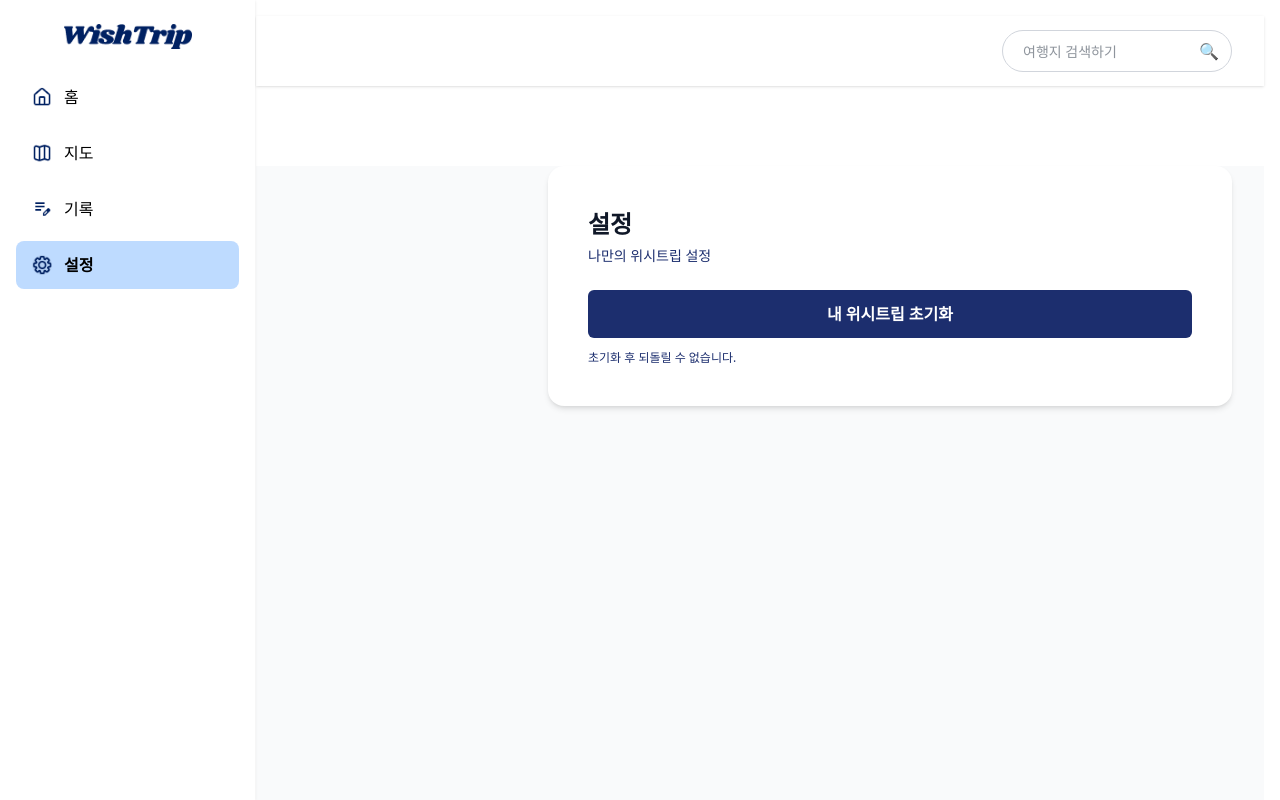
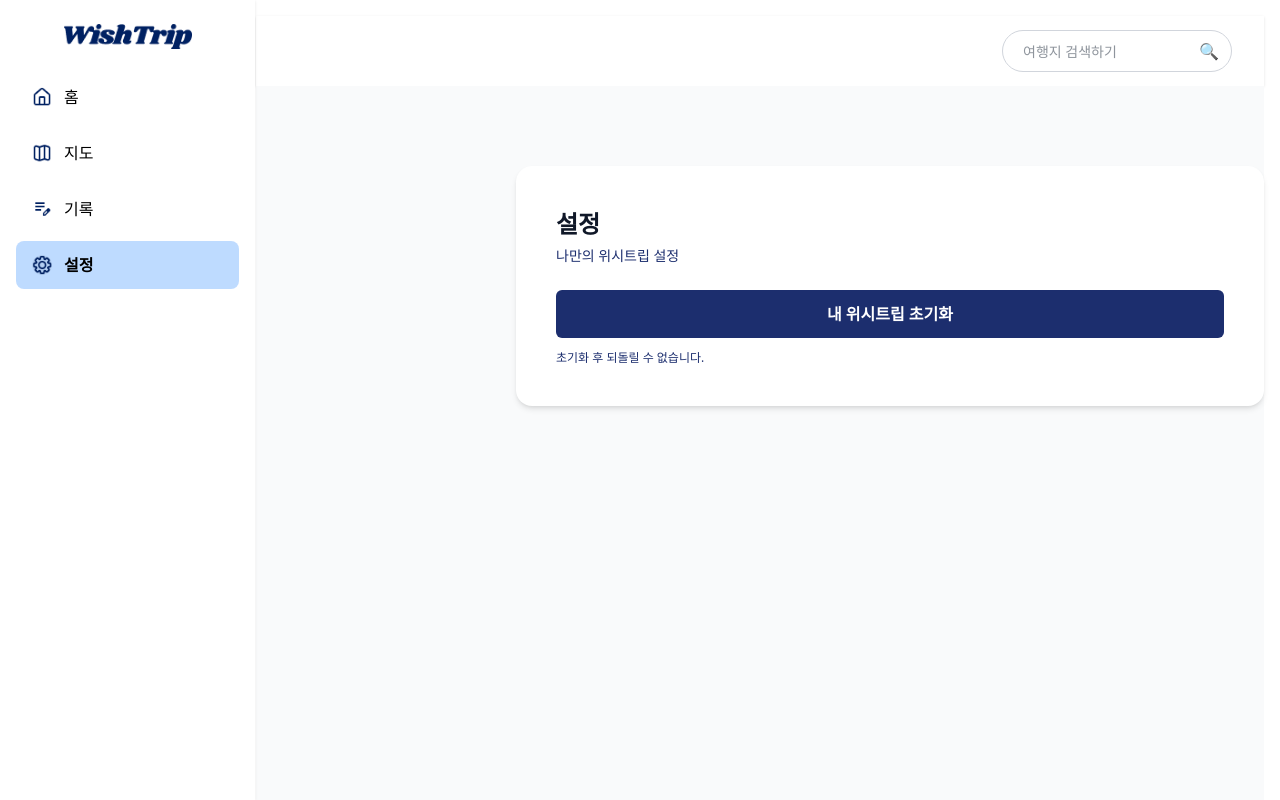
Before and after one commit to seojeongm/WishTrip_Web2, a React (Vite) app in the folder WishTrip-Web2/: page /setting in a window 1280 px wide. Shown: the top 800 px of the page. Built offline with nearby package versions, Linux system fonts and the light colour scheme.

Commit message:
background color changed

```diff
--- a/WishTrip-Web2/src/components/RecommendedTrips.tsx
+++ b/WishTrip-Web2/src/components/RecommendedTrips.tsx
@@ -25,8 +25,7 @@ const trips = [
 
 const RecommendedTrips = () => {
   return (
-<section className="w-full max-w-[1216px] mx-auto px-4 md:px-8 py-12 bg-[#F8F9FB]">
-
+    <section className="w-full py-12 bg-[#F8F9FB]">
       {/* 제목 */}
       <h2 className="text-center text-[32px] font-bold leading-[48px] tracking-[-0.01em] mb-8">
         추천 여행지
@@ -55,7 +54,9 @@ const RecommendedTrips = () => {
             {/* 텍스트 영역 */}
             <div className="flex flex-col px-[16px] py-[12px] gap-[4px] text-left">
               <p className="text-[12px] text-gray-500">{trip.city}</p>
-            <h3 className="text-[14px] font-bold text-gray-900">{trip.country}</h3>
+              <h3 className="text-[14px] font-bold text-gray-900">
+                {trip.country}
+              </h3>
             </div>
           </div>
         ))}
--- a/WishTrip-Web2/src/pages/ListAndMemo.tsx
+++ b/WishTrip-Web2/src/pages/ListAndMemo.tsx
@@ -51,8 +51,8 @@ const ListAndMemo = () => {
     <>
       <NavBar />
 
-      <main className="min-h-screen bg-gray-50 px-8 mt-20 pb-40 font-sans relative">
-        <div className="ml-[260px] w-[calc(100%-260px)] space-y-10">
+      <main className="min-h-screen bg-gray-50 px-0 pt-20 pb-40 font-sans relative">
+        <div className="ml-[260px] w-[calc(100%-260px)] space-y-10 px-8">
           {/* 여행지 목록 */}
           <section className="bg-white p-6 rounded-xl shadow">
             <h2 className="text-[20px] font-bold mb-1">여행지 목록</h2>
--- a/WishTrip-Web2/src/pages/SettingPage.tsx
+++ b/WishTrip-Web2/src/pages/SettingPage.tsx
@@ -17,7 +17,7 @@ const SettingPage = () => {
     <>
       <NavBar />
 
-      <main className="min-h-screen bg-gray-50 px-8 mt-20 pb-40 font-sans relative">
+      <main className="min-h-screen bg-gray-50 px-0 pt-20 pb-40 font-sans relative">
         <div className="bg-white shadow-md rounded-2xl p-10 ml-[260px] w-[calc(100%-260px)] max-w-none">
           <h2 className="text-[24px] font-bold text-gray-900 mb-1">설정</h2>
           <p className="text-sm text-[#1C2E6E] mb-6">나만의 위시트립 설정</p>
```
